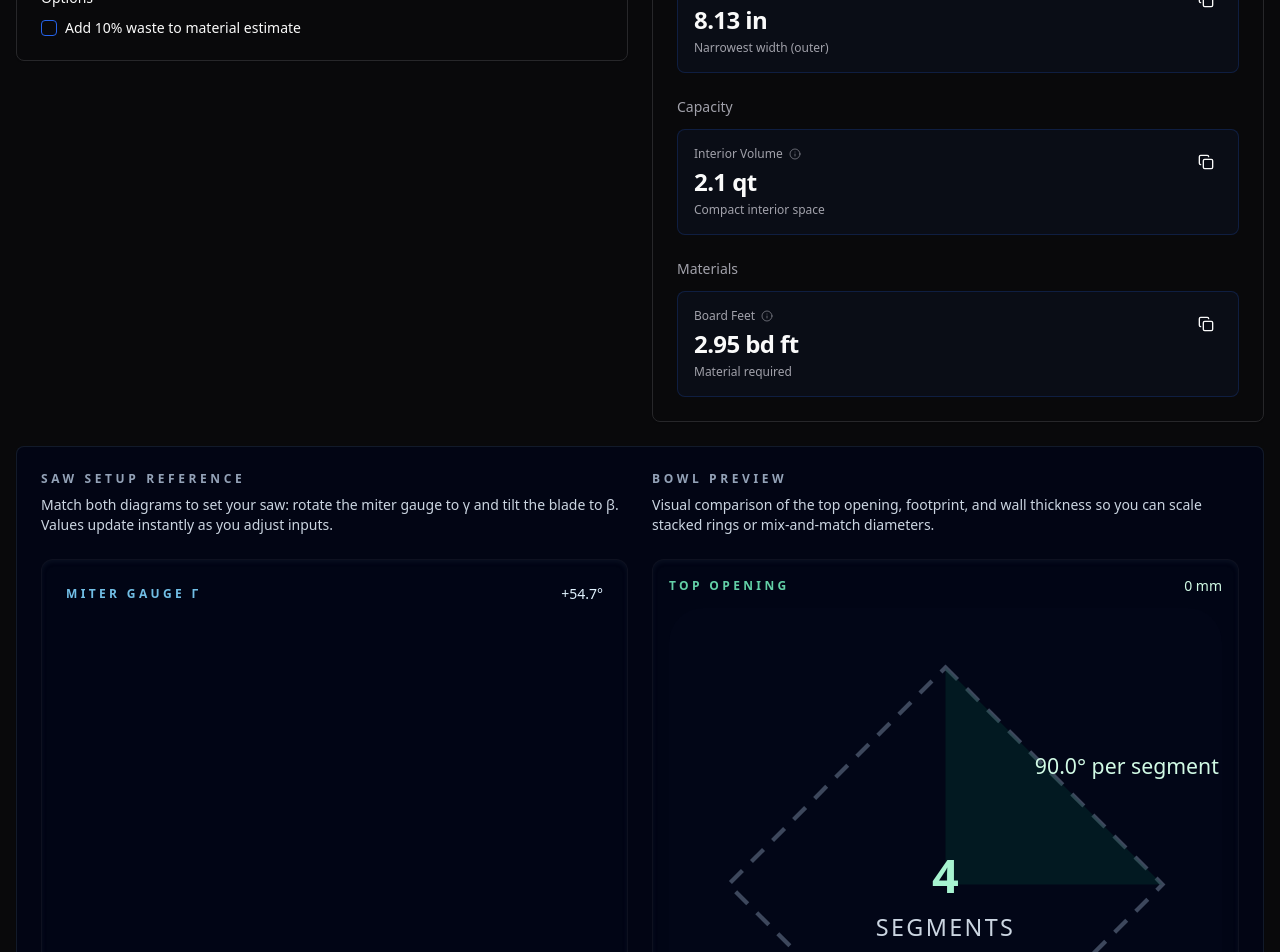
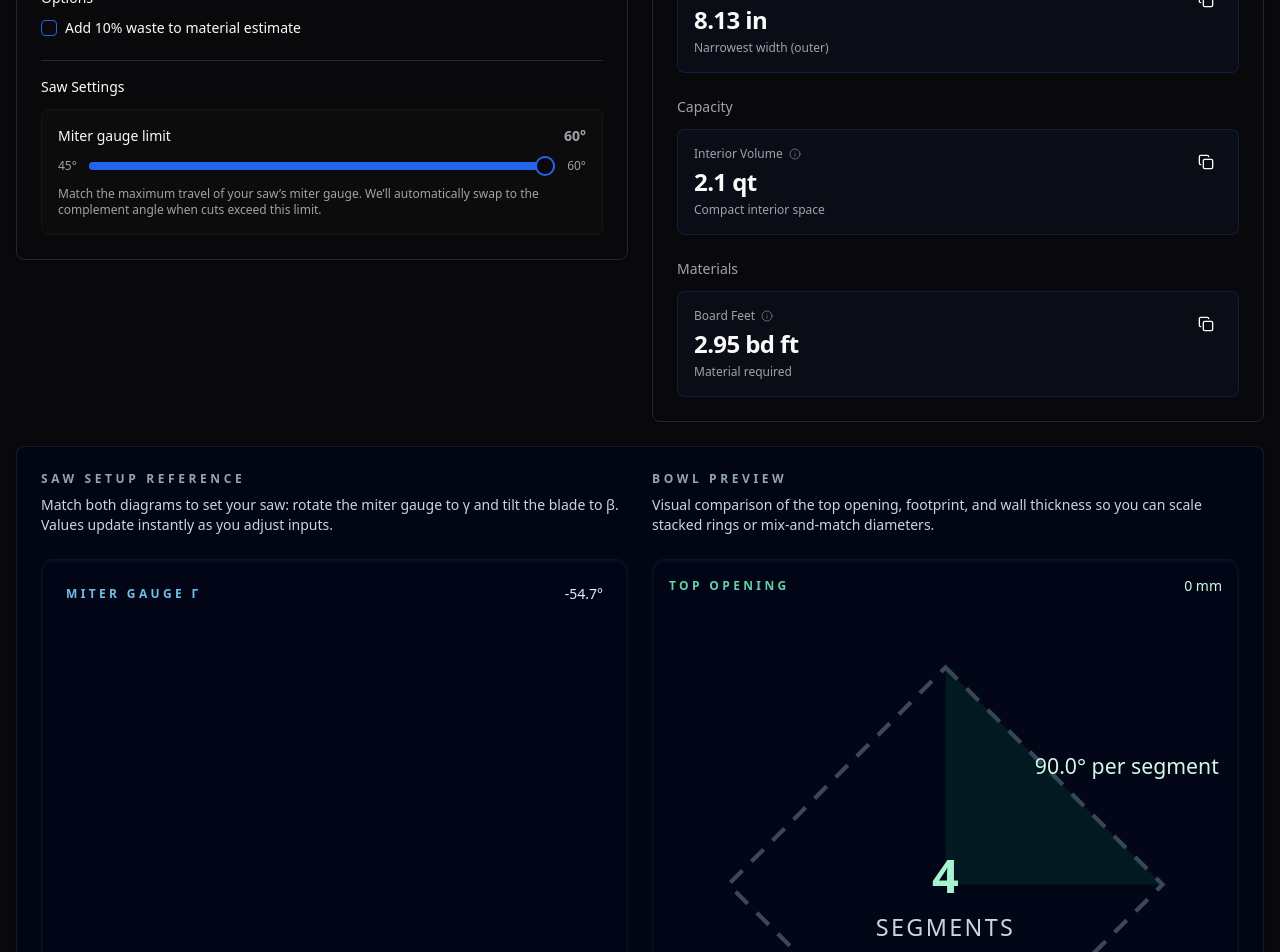
Before and after one commit to yeutterg/compound-miter-calculator, a Next.js app: page / in a window 1280 px wide. Shown: the part 860-1812 px from the top of the page. Built offline with nearby package versions, Linux system fonts and the light colour scheme.

Commit message:
improve saw miter visualization

```diff
--- a/components/panels/InputPanel.tsx
+++ b/components/panels/InputPanel.tsx
@@ -27,6 +27,7 @@ export function InputPanel() {
     thickness,
     lengthUnit,
     includeWaste,
+    miterGaugeLimit,
     setNumberOfSides,
     setSideAngle,
     setHeight,
@@ -34,6 +35,7 @@ export function InputPanel() {
     setThickness,
     setLengthUnit,
     setIncludeWaste,
+    setMiterGaugeLimit,
   } = useCalculatorStore();
 
   const isImperial = lengthUnit === 'inches' || lengthUnit === 'feet';
@@ -305,6 +307,38 @@ export function InputPanel() {
             </Label>
           </div>
         </div>
+
+        {/* Saw Settings */}
+        <div className="space-y-3 pt-4 border-t">
+          <h3 className="text-sm font-medium">Saw Settings</h3>
+          <div className="space-y-3 rounded-lg border border-border/40 bg-muted/10 p-4">
+            <div className="flex items-baseline justify-between">
+              <Label htmlFor="miterGaugeLimit" className="font-medium">
+                Miter gauge limit
+              </Label>
+              <span className="text-sm font-semibold text-muted-foreground">
+                {miterGaugeLimit}°
+              </span>
+            </div>
+            <div className="flex items-center gap-3">
+              <span className="text-xs text-muted-foreground font-medium">45°</span>
+              <Slider
+                id="miterGaugeLimit"
+                min={45}
+                max={60}
+                step={5}
+                value={[miterGaugeLimit]}
+                onValueChange={([value]) => setMiterGaugeLimit(value)}
+                className="flex-1"
+              />
+              <span className="text-xs text-muted-foreground font-medium">60°</span>
+            </div>
+            <p className="text-xs text-muted-foreground">
+              Match the maximum travel of your saw’s miter gauge. We’ll automatically swap to the
+              complement angle when cuts exceed this limit.
+            </p>
+          </div>
+        </div>
       </CardContent>
     </Card>
   );
--- a/components/panels/Visualization3D.tsx
+++ b/components/panels/Visualization3D.tsx
@@ -79,21 +79,24 @@ function SawSetupDiagram({
   miterGauge,
   miterGaugeComplement,
   bladeTilt,
+  miterGaugeLimit,
 }: {
   miterGauge: number;
   miterGaugeComplement: number;
   bladeTilt: number;
+  miterGaugeLimit: number;
 }) {
   const topSize = 220;
   const center = topSize / 2;
   const gaugeRadius = topSize * 0.34;
   const baseAngle = 180;
-  const gaugeSpan = 60;
-  const clampSpan = (value: number) => Math.max(-gaugeSpan, Math.min(gaugeSpan, value));
-  const useComplement = miterGauge > gaugeSpan;
-  const rawValue = useComplement ? miterGaugeComplement : miterGauge;
+  const limit = Math.max(45, Math.min(60, Math.round(miterGaugeLimit / 5) * 5));
+  const gaugeSpan = limit;
+  const clampSpan = (value: number) => Math.max(-limit, Math.min(limit, value));
+  const useComplement = miterGauge > limit;
+  const rawValue = useComplement ? miterGaugeComplement : -miterGauge;
   const displayValue = clampSpan(rawValue);
-  const displayLabel = `${displayValue >= 0 ? '+' : ''}${displayValue.toFixed(1)}°`;
+  const displayLabel = `${displayValue > 0 ? '+' : ''}${displayValue.toFixed(1)}°`;
   const gaugeTicks = Array.from({ length: (gaugeSpan * 2) / 5 + 1 }, (_, idx) => -gaugeSpan + idx * 5);
   const pointerAngle = baseAngle - displayValue;
   const pointerOuterRadius = gaugeRadius + 36;
@@ -129,7 +132,7 @@ function SawSetupDiagram({
         </div>
         <svg viewBox={`0 0 ${topSize} ${topSize}`} className="w-full">
           {gaugeTicks.map((tickAngle) => {
-            const actualAngle = baseAngle + tickAngle;
+            const actualAngle = baseAngle - tickAngle;
             const isMajor = tickAngle % 15 === 0;
             const inner = polarToCartesian(center, center, gaugeRadius - (isMajor ? 12 : 7), actualAngle);
             const outer = polarToCartesian(center, center, gaugeRadius + (isMajor ? 16 : 9), actualAngle);
@@ -139,7 +142,7 @@ function SawSetupDiagram({
                 <line x1={inner.x} y1={inner.y} x2={outer.x} y2={outer.y} stroke="#cbd5f5" strokeWidth={isMajor ? 2 : 1} />
                 {isMajor && (
                   <text x={labelPos.x} y={labelPos.y} className="text-[9px] fill-sky-200" textAnchor="middle" dominantBaseline="middle">
-                    {Math.abs(tickAngle)}
+                    {tickAngle > 0 ? `+${tickAngle}` : tickAngle}
                   </text>
                 )}
               </g>
@@ -359,6 +362,7 @@ export function Visualization3D() {
     diameter,
     thickness,
     lengthUnit,
+    miterGaugeLimit,
   } = useCalculatorStore();
 
   const metrics = useMemo(
@@ -391,6 +395,7 @@ export function Visualization3D() {
             miterGauge={angles.miterGauge}
             miterGaugeComplement={angles.miterGaugeComplement}
             bladeTilt={angles.bladeTilt}
+            miterGaugeLimit={miterGaugeLimit}
           />
         </div>
 
--- a/lib/store.ts
+++ b/lib/store.ts
@@ -16,6 +16,7 @@ export interface CalculatorState {
   lengthUnit: LengthUnit;
   includeWaste: boolean;
   applyDrainage: boolean; // For planters
+  miterGaugeLimit: number;
 
   // Actions
   setNumberOfSides: (value: number) => void;
@@ -28,6 +29,7 @@ export interface CalculatorState {
   setLengthUnit: (value: LengthUnit) => void;
   setIncludeWaste: (value: boolean) => void;
   setApplyDrainage: (value: boolean) => void;
+  setMiterGaugeLimit: (value: number) => void;
   reset: () => void;
 }
 
@@ -43,6 +45,7 @@ const defaultValues = {
   lengthUnit: 'inches' as LengthUnit,
   includeWaste: false,
   applyDrainage: false,
+  miterGaugeLimit: 60,
 };
 
 export const useCalculatorStore = create<CalculatorState>()(
@@ -64,6 +67,10 @@ export const useCalculatorStore = create<CalculatorState>()(
       setLengthUnit: (value) => set({ lengthUnit: value }),
       setIncludeWaste: (value) => set({ includeWaste: value }),
       setApplyDrainage: (value) => set({ applyDrainage: value }),
+      setMiterGaugeLimit: (value) =>
+        set({
+          miterGaugeLimit: Math.max(45, Math.min(60, Math.round(value / 5) * 5)),
+        }),
       reset: () => set(defaultValues),
     }),
     {
@@ -80,6 +87,7 @@ export const useCalculatorStore = create<CalculatorState>()(
         projectType: state.projectType,
         includeWaste: state.includeWaste,
         applyDrainage: state.applyDrainage,
+        miterGaugeLimit: state.miterGaugeLimit,
       }),
     }
   )
```
